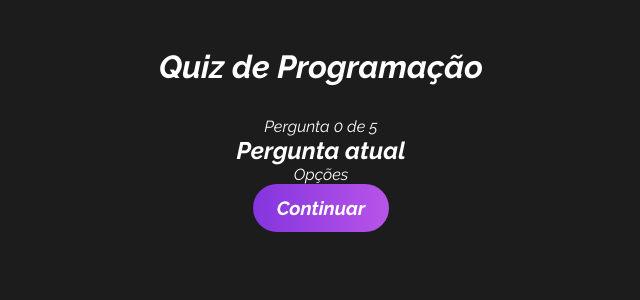
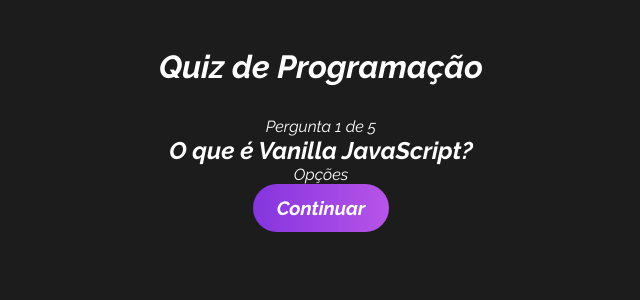
Before and after one commit to devMahaw/quiz_programacao, a React (Vite) app: page / in a window 1280 px wide. Both pictures are taken after a click on the button "Iniciar". Shown: the top 300 px of the page, without its empty margins (319-959 px from the left). Built offline with nearby package versions, Linux system fonts and the light colour scheme.

Commit message:
feat: continuing Questions component

```diff
--- a/src/components/Question.jsx
+++ b/src/components/Question.jsx
@@ -5,14 +5,14 @@ import { QuizContext } from "../context/quiz";
 const Question = () => {
   const [quizState, dispatch] = useContext(QuizContext);
 
-  console.log(quizState);
+  const currentQuestion = quizState.questions[quizState.currentQuestion];
 
   return (
     <div id="question">
       <p>
-        Pergunta {quizState.currentQuestion} de {quizState.questions.length}
+        Pergunta {quizState.currentQuestion + 1} de {quizState.questions.length}
       </p>
-      <h2>Pergunta atual</h2>
+      <h2>{currentQuestion.question}</h2>
       <div id="options-container">
         <p>Opções</p>
       </div>
```
